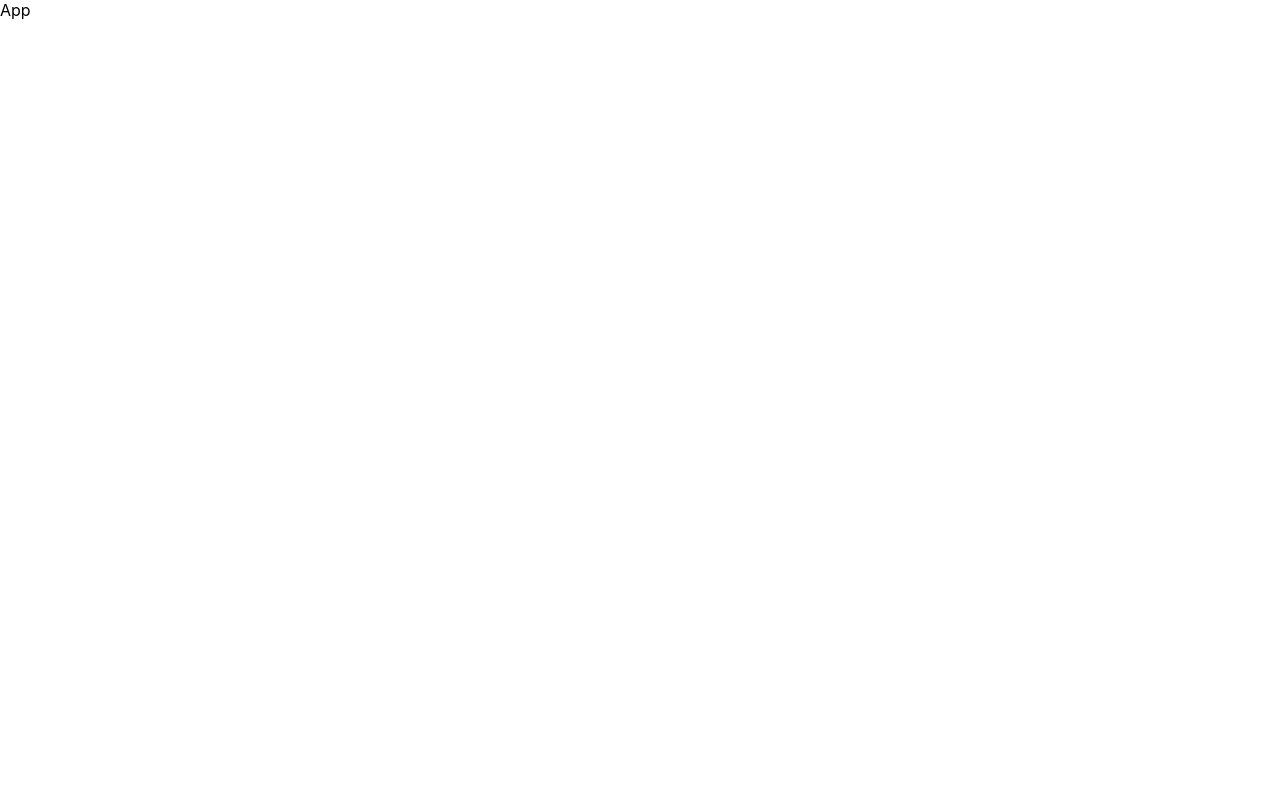
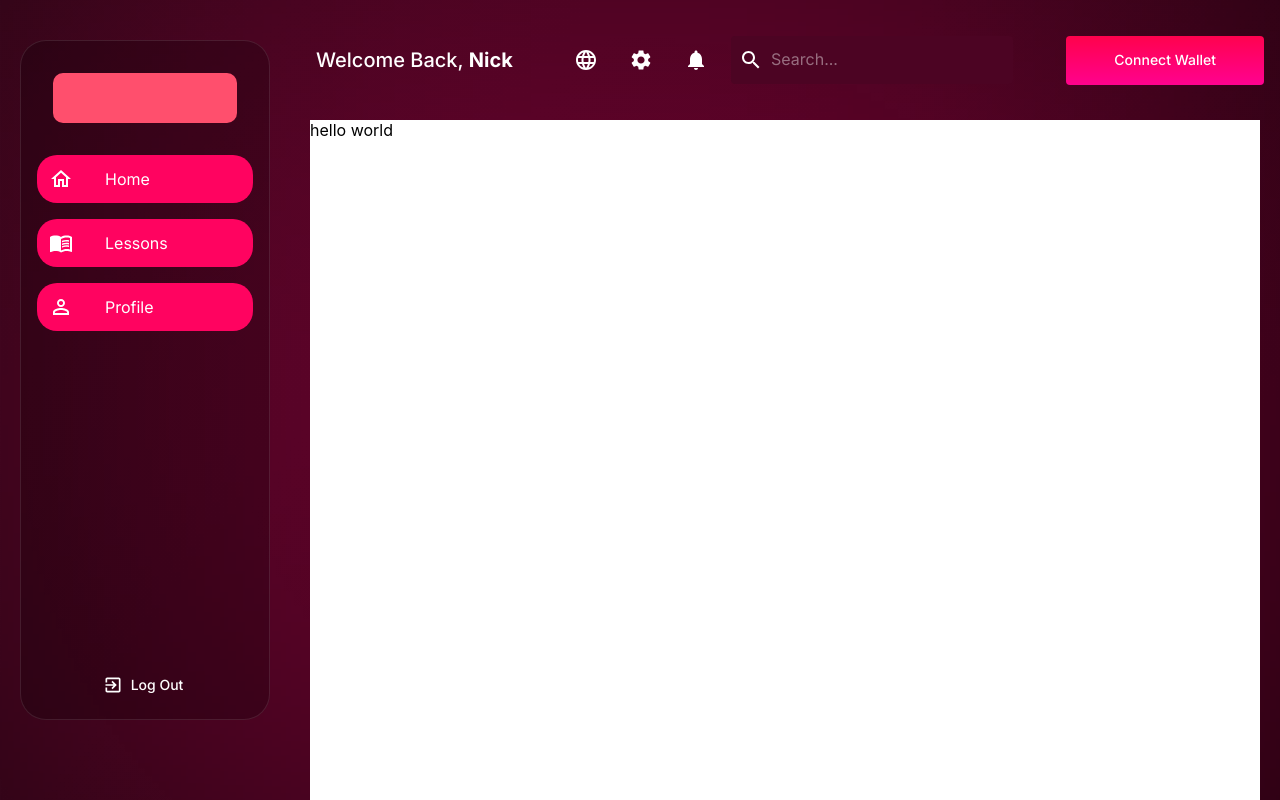
Before and after one commit to AvailX/avail-academy, a React (Create React App) app: page / in a window 1280 px wide. Built offline with nearby package versions, Linux system fonts and the light colour scheme.

Commit message:
chore: save layout

```diff
--- a/package.json
+++ b/package.json
@@ -5,6 +5,7 @@
   "dependencies": {
     "@emotion/react": "^11.13.3",
     "@emotion/styled": "^11.13.0",
+    "@mui/icons-material": "^6.0.2",
     "@mui/material": "^6.0.2",
     "@testing-library/jest-dom": "^5.17.0",
     "@testing-library/react": "^13.4.0",
--- a/public/index.html
+++ b/public/index.html
@@ -15,6 +15,11 @@
       user's mobile device or desktop. See https://developers.google.com/web/fundamentals/web-app-manifest/
     -->
     <link rel="manifest" href="%PUBLIC_URL%/manifest.json" />
+    <link
+      href="https://fonts.googleapis.com/css2?family=Inter:wght@400;500;600;700&display=swap"
+      rel="stylesheet"
+    />
+
     <!--
       Notice the use of %PUBLIC_URL% in the tags above.
       It will be replaced with the URL of the `public` folder during the build.
--- a/src/App.tsx
+++ b/src/App.tsx
@@ -1,7 +1,14 @@
+import Dashboardlayout from 'layouts/Dashboardlayout';
 import React from 'react';
 
 const App = () => {
-  return <div>App</div>;
+  return (
+    <Dashboardlayout>
+      <div style={{ width: '100%', background: 'white', height: '1550px' }}>
+        hello world
+      </div>
+    </Dashboardlayout>
+  );
 };
 
 export default App;
--- /dev/null
+++ b/src/components/Sidebar.tsx
@@ -0,0 +1,110 @@
+import React from 'react';
+import { NavLink } from 'react-router-dom';
+import {
+  List,
+  ListItem,
+  ListItemIcon,
+  ListItemText,
+  Button,
+  Box,
+  Typography,
+} from '@mui/material';
+import HomeOutlinedIcon from '@mui/icons-material/HomeOutlined';
+import MenuBookOutlinedIcon from '@mui/icons-material/MenuBookOutlined';
+import PersonOutlineOutlinedIcon from '@mui/icons-material/PersonOutlineOutlined';
+import ExitToAppOutlinedIcon from '@mui/icons-material/ExitToAppOutlined';
+import { styled } from '@mui/material/styles';
+
+const SidebarContainer = styled(Box)(({ theme }) => ({
+  height: '85vh',
+  width: '250px',
+  // background: 'linear-gradient(180deg, #3a003c 0%, #6a0d58 100%)',
+  padding: theme.spacing(2),
+  display: 'flex',
+  flexDirection: 'column',
+  justifyContent: 'space-between',
+  marginLeft: '20px',
+  border: '1px solid #FFFFFF1A',
+  borderRadius: '26px',
+  backgroundColor: 'rgba(0, 0, 0, 0.21)',
+}));
+
+const SidebarButton = styled(Button)(({ theme }) => ({
+  textTransform: 'inherit',
+  margin: theme.spacing(1, 0),
+  justifyContent: 'flex-start',
+  borderRadius: '20px',
+  padding: theme.spacing(1.5),
+  backgroundColor: '#FF0360',
+  color: '#fff',
+  width: '100%',
+  '&:hover': {
+    backgroundColor: '#ff6f81',
+  },
+}));
+
+const Sidebar = () => {
+  return (
+    <SidebarContainer>
+      <div>
+        {/* Upper part with Navigation Links */}
+        <List>
+          <ListItem>
+            <Box
+              sx={{
+                height: '50px',
+                backgroundColor: '#ff4f6d',
+                width: '100%',
+                borderRadius: '10px',
+                mb: 2,
+              }}
+            />
+          </ListItem>
+
+          <NavLink to='/home' style={{ textDecoration: 'none' }}>
+            <SidebarButton>
+              <ListItemIcon>
+                <HomeOutlinedIcon style={{ color: 'white' }} />
+              </ListItemIcon>
+              <Typography textTransform='inherit'>Home</Typography>
+            </SidebarButton>
+          </NavLink>
+
+          <NavLink to='/lessons' style={{ textDecoration: 'none' }}>
+            <SidebarButton>
+              <ListItemIcon>
+                <MenuBookOutlinedIcon style={{ color: 'white' }} />
+              </ListItemIcon>
+              <Typography textTransform='inherit'>Lessons</Typography>
+            </SidebarButton>
+          </NavLink>
+
+          <NavLink to='/profile' style={{ textDecoration: 'none' }}>
+            <SidebarButton>
+              <ListItemIcon>
+                <PersonOutlineOutlinedIcon style={{ color: 'white' }} />
+              </ListItemIcon>
+              <Typography textTransform='inherit'>Profile</Typography>
+            </SidebarButton>
+          </NavLink>
+        </List>
+      </div>
+
+      {/* Log Out Button at the Bottom */}
+      <Box sx={{ textAlign: 'center', mt: 'auto' }}>
+        <Button
+          variant='text'
+          startIcon={<ExitToAppOutlinedIcon />}
+          sx={{
+            color: '#fff',
+            textTransform: 'none',
+          }}
+        >
+          Log Out
+        </Button>
+      </Box>
+    </SidebarContainer>
+  );
+};
+
+export default Sidebar;
--- /dev/null
+++ b/src/components/TopBar.tsx
@@ -0,0 +1,84 @@
+import React from 'react';
+import { Box, Button, IconButton, InputBase, Typography } from '@mui/material';
+import { styled } from '@mui/material/styles';
+import LanguageIcon from '@mui/icons-material/Language';
+import SettingsIcon from '@mui/icons-material/Settings';
+import NotificationsIcon from '@mui/icons-material/Notifications';
+import SearchIcon from '@mui/icons-material/Search';
+
+const TopBarContainer = styled(Box)(({ theme }) => ({
+  display: 'flex',
+  justifyContent: 'space-between',
+  alignItems: 'center',
+  padding: theme.spacing(2),
+  borderRadius: '10px',
+  color: '#fff',
+}));
+
+const IconGroup = styled(Box)({
+  display: 'flex',
+  alignItems: 'center',
+  gap: '15px',
+});
+
+const SearchBar = styled(Box)(({ theme }) => ({
+  display: 'flex',
+  alignItems: 'center',
+  backgroundColor: '#4C0423',
+  padding: theme.spacing(1),
+  borderRadius: theme.shape.borderRadius,
+  color: '#fff',
+}));
+
+const WalletButton = styled(Button)(({ theme }) => ({
+  background: 'linear-gradient(359.08deg, #FF028F 2.64%, #FF024B 99.76%)',
+  color: '#fff',
+  textTransform: 'none',
+  padding: theme.spacing(1.5, 6),
+  borderRadius: '4px',
+  '&:hover': {
+    background: 'linear-gradient(90deg, #ff6f81 0%, #ff4f6d 100%)',
+  },
+}));
+
+const TopBar = () => {
+  return (
+    <TopBarContainer>
+      {/* Left Section: Welcome Text */}
+      <Typography variant='h6' component='div'>
+        Welcome Back,{' '}
+        <Box component='span' fontWeight='bold'>
+          Nick
+        </Box>
+      </Typography>
+
+      {/* Center Section: Icons + Search */}
+      <IconGroup>
+        <IconButton>
+          <LanguageIcon style={{ color: 'white' }} />
+        </IconButton>
+        <IconButton>
+          <SettingsIcon style={{ color: 'white' }} />
+        </IconButton>
+        <IconButton>
+          <NotificationsIcon style={{ color: 'white' }} />
+        </IconButton>
+
+        {/* Search Bar */}
+        <SearchBar>
+          <SearchIcon />
+          <InputBase
+            placeholder='Search...'
+            sx={{ ml: 1, color: 'inherit' }}
+            inputProps={{ 'aria-label': 'search' }}
+          />
+        </SearchBar>
+      </IconGroup>
+
+      {/* Right Section: Connect Wallet Button */}
+      <WalletButton>Connect Wallet</WalletButton>
+    </TopBarContainer>
+  );
+};
+
+export default TopBar;
--- a/src/index.css
+++ b/src/index.css
@@ -1,5 +1,6 @@
 body {
   margin: 0;
+  padding: 0;
   font-family: -apple-system, BlinkMacSystemFont, 'Segoe UI', 'Roboto', 'Oxygen',
     'Ubuntu', 'Cantarell', 'Fira Sans', 'Droid Sans', 'Helvetica Neue',
     sans-serif;
@@ -7,6 +8,12 @@ body {
   -moz-osx-font-smoothing: grayscale;
 }
 
+* {
+  padding: 0;
+  margin: 0;
+  box-sizing: border-box;
+}
+
 code {
   font-family: source-code-pro, Menlo, Monaco, Consolas, 'Courier New',
     monospace;
--- a/src/index.tsx
+++ b/src/index.tsx
@@ -5,12 +5,14 @@ import App from './App';
 import reportWebVitals from './reportWebVitals';
 import { ThemeProvider } from '@mui/material';
 import theme from 'theme';
+import { RouterProvider } from 'react-router-dom';
+import router from 'routes/approutes';
 
 const root = ReactDOM.createRoot(document.getElementById('root')!);
 root.render(
   <React.StrictMode>
     <ThemeProvider theme={theme}>
-      <App />
+      <RouterProvider router={router} />
     </ThemeProvider>
   </React.StrictMode>
 );
--- /dev/null
+++ b/src/layouts/Dashboardlayout.tsx
@@ -0,0 +1,73 @@
+import deskbg from 'assets/desk-bg.svg';
+import { Box } from '@mui/material';
+import Sidebar from 'components/Sidebar';
+import TopBar from 'components/TopBar';
+import { FC, PropsWithChildren } from 'react';
+
+const DashboardLayout: FC<PropsWithChildren> = ({ children }) => {
+  return (
+    <Box
+      width='100vw'
+      minHeight='100vh'
+      sx={{
+        background: `url(${deskbg})`,
+        backgroundPosition: 'center',
+        backgroundRepeat: 'no-repeat',
+        backgroundSize: 'cover',
+      }}
+      display='flex'
+      position='relative'
+    >
+      <Box
+        sx={{
+          position: 'fixed',
+          top: '5%',
+          left: 0,
+          width: '220px',
+          height: '100vh',
+          zIndex: 1000,
+        }}
+      >
+        <Sidebar />
+      </Box>
+
+      <Box
+        sx={{
+          marginLeft: '220px',
+          width: 'calc(100vw - 220px)',
+          height: '100vh',
+          overflowY: 'auto',
+        }}
+      >
+        <Box
+          sx={{
+            position: 'fixed',
+            top: 20,
+            left: '300px',
+            width: 'calc(100vw - 300px)',
+            zIndex: 1000,
+          }}
+        >
+          <TopBar />
+        </Box>
+
+        <Box
+          sx={{
+            marginTop: '100px',
+            padding: '20px',
+            width: 'calc(100vw - 290px)',
+            marginLeft: '290px',
+            top: 0,
+            left: 0,
+            position: 'fixed',
+            overflowY: 'auto',
+          }}
+        >
+          {children}
+        </Box>
+      </Box>
+    </Box>
+  );
+};
+
+export default DashboardLayout;
--- /dev/null
+++ b/src/routes/approutes.tsx
@@ -0,0 +1,22 @@
+import App from 'App';
+import React, { Fragment } from 'react';
+import { createBrowserRouter } from 'react-router-dom';
+
+const routes = [
+  {
+    path: '/',
+    element: <App />,
+  },
+];
+
+const router = createBrowserRouter(
+  routes.map(({ path, element }) => {
+    const Component = Fragment;
+    return {
+      path,
+      element: <Component>{element}</Component>,
+    };
+  })
+);
+
+export default router;
--- /dev/null
+++ b/src/svg.d.ts
@@ -0,0 +1,4 @@
+declare module '*.svg' {
+  const content: string;
+  export default content;
+}
--- a/src/theme/index.tsx
+++ b/src/theme/index.tsx
@@ -1,5 +1,9 @@
-import { createTheme } from '@mui/material';
+import { createTheme } from '@mui/material/styles';
 
-// ! Note: This would help to make a lot of things reusable when the design is ready will set it up better
-const theme = createTheme({});
+const theme = createTheme({
+  typography: {
+    fontFamily: "'Inter', sans-serif",
+  },
+});
+
 export default theme;
```
Also changed, not shown: src/assets/desk-bg.svg (added), 1 other file (tests, documents, lock files or other folders).
